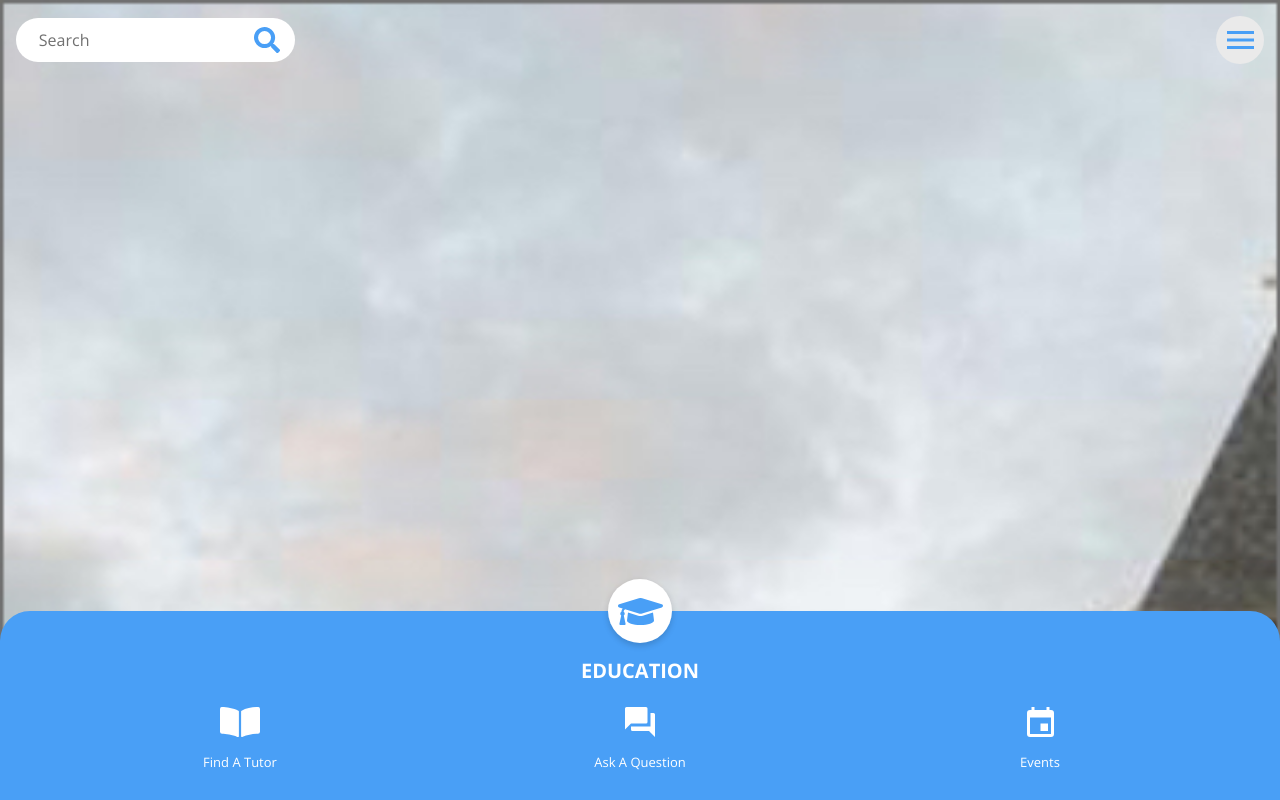
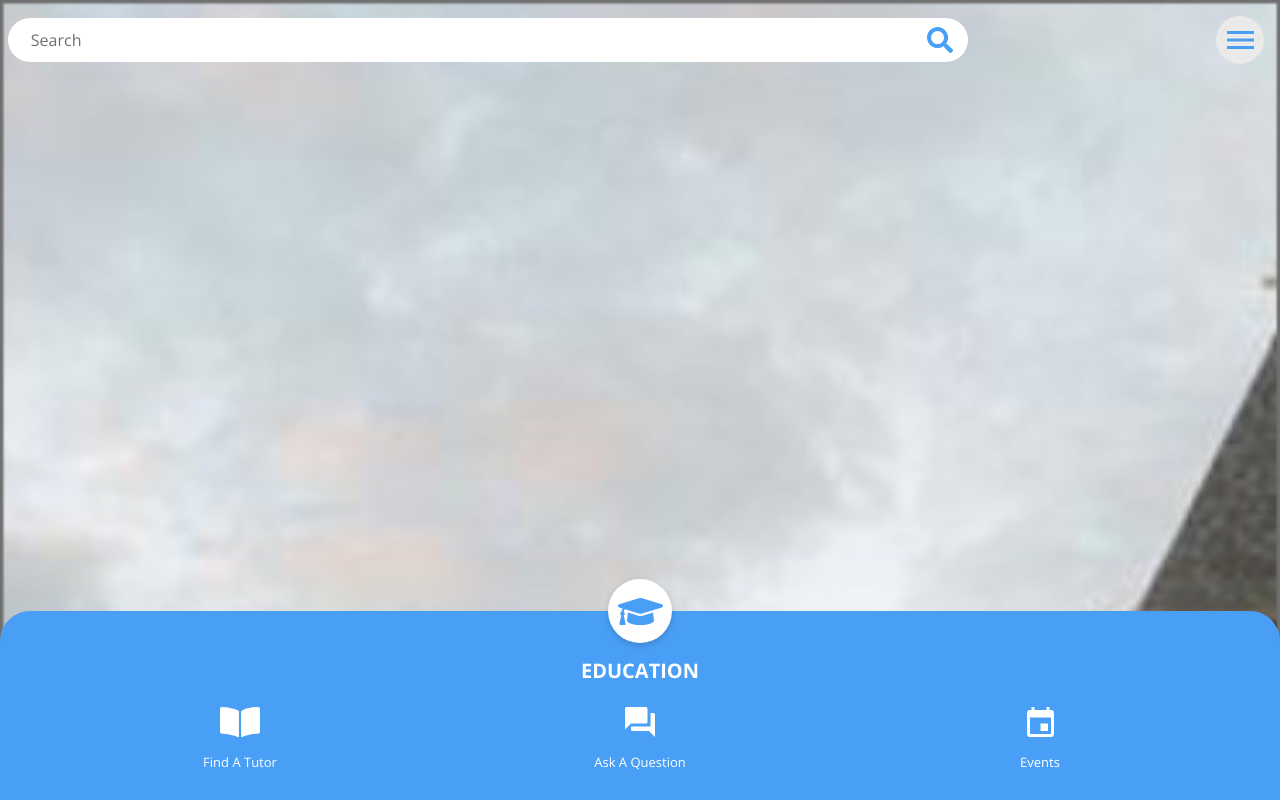
Before and after one commit to jmburton13/dev-shop-technical, a Vue app in the folder dev-shop-technical/: page / in a window 1280 px wide. Built offline with nearby package versions, Linux system fonts and the light colour scheme.

Commit message:
README updated--ready for submission

```diff
--- a/dev-shop-technical/src/components/SearchBar.vue
+++ b/dev-shop-technical/src/components/SearchBar.vue
@@ -15,7 +15,7 @@ export default {
 input {
     background: url('../assets/searchIcon.svg') no-repeat right 15px center;
     height: 44px;
-    width: 279px;
+    width: 75vw;
 }
 
 ::placeholder {
--- a/dev-shop-technical/src/components/TutorDetails.vue
+++ b/dev-shop-technical/src/components/TutorDetails.vue
@@ -91,7 +91,6 @@ p {
 }
 
 ul {
-    list-style-position: inside;
     list-style: none;
 }
 
--- a/dev-shop-technical/src/views/Home.vue
+++ b/dev-shop-technical/src/views/Home.vue
@@ -1,8 +1,8 @@
 <template>
     <div id="main" class="d-flex flex-column justify-content-between fade-in">
-        <div class="d-flex flex-row justify-content-between align-items-center mt-3 mx-3">
+        <div class="d-flex flex-row justify-content-between align-items-center mt-3 mx-2">
             <search-bar />
-            <div id="menu" class="d-flex justify-content-center align-items-center rounded-circle bg-eggshell">
+            <div id="menu" class="d-flex justify-content-center align-items-center rounded-circle bg-eggshell me-2">
                 <img src="../assets/menuIcon.svg" />
             </div>
         </div>
```
Also changed, not shown: 1 other file (tests, documents, lock files or other folders).
